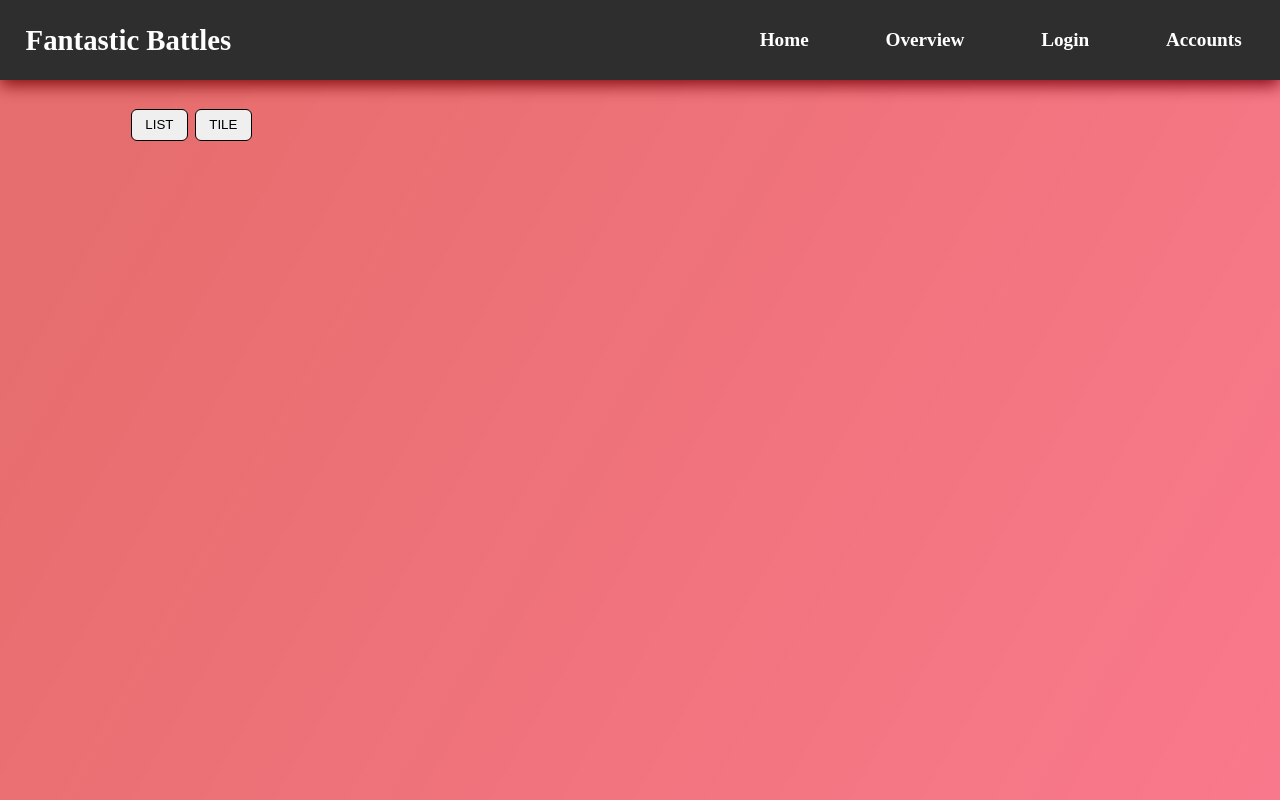
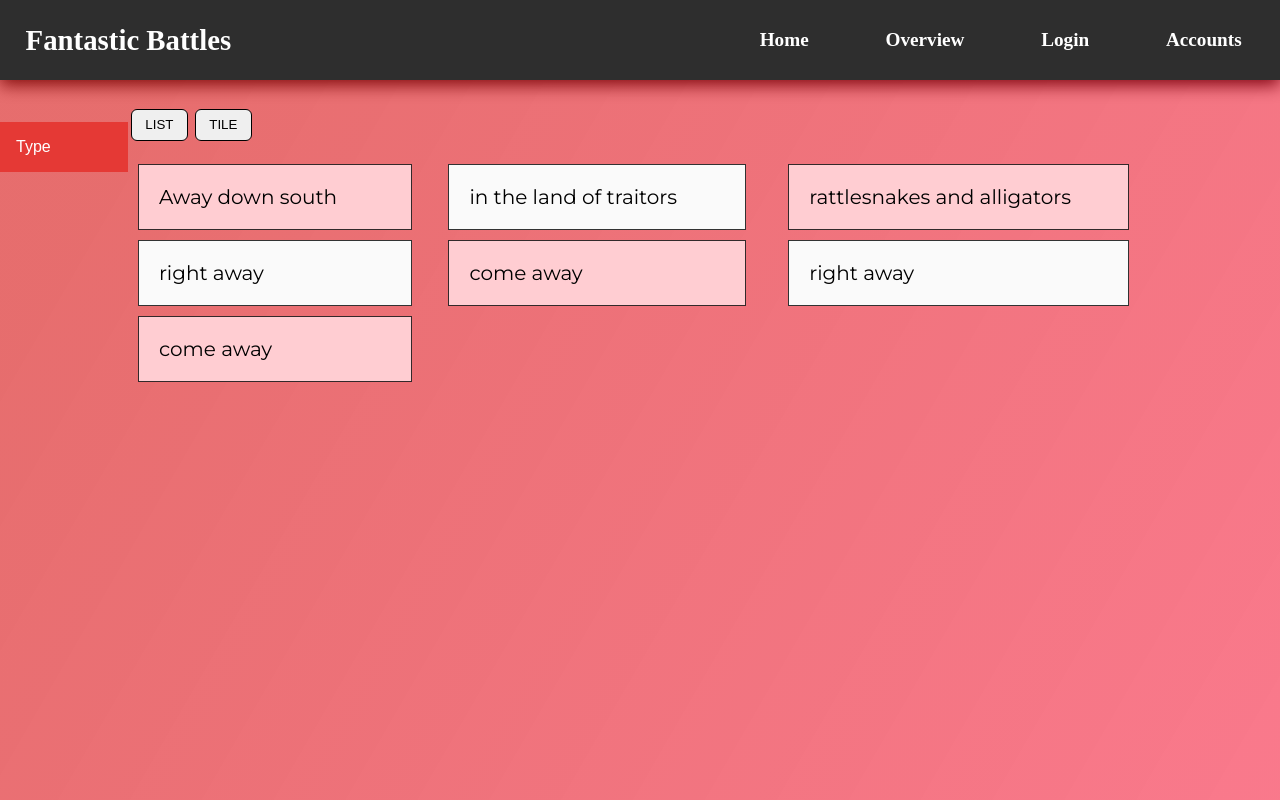
Before and after one commit to Plegeus/Fantastic-Battles-And-Where-To-Find-Them, a React (Create React App) app in the folder frontend/: page /overview in a window 1280 px wide. Both pictures are taken after a click on the button "TILE". Built offline with nearby package versions, Linux system fonts and the light colour scheme; no server answers.

Commit message:
filtering buttons in overview to be connected with backend

```diff
--- a/frontend/src/components/Overview/Overview.js
+++ b/frontend/src/components/Overview/Overview.js
@@ -17,10 +17,10 @@ const Overview = () => {
   }, [])
 
 
-  function showAddScreen() {
+  function showListScreen() {
     var tile = document.getElementById('tileView');
     var lst = document.getElementById('listView');
-    if (tile.style.display == 'block'){
+    if (tile.style.display == 'grid'){
       lst.style.display = 'block';
       tile.style.display = 'none';
       mayAdd = false;
@@ -36,16 +36,48 @@ const Overview = () => {
       mayAdd = false;
     }else {
       lst.style.display = 'none';
-      tile.style.display = 'block';
+      tile.style.display = 'grid';
       mayAdd = true;
     }
+  }
+  function showCommanderScreen() {
+    var cmndrs = document.getElementById('commanders');
+    var ntns = document.getElementById('nations');
+    var tms = document.getElementById('times');
+
+    cmndrs.style.display = 'block';
+    ntns.style.display = 'none';
+    tms.style.display = 'none';
+
+  }
+  function showNationScreen() {
+    var cmndrs = document.getElementById('commanders');
+    var ntns = document.getElementById('nations');
+    var tms = document.getElementById('times');
+
+    cmndrs.style.display = 'none';
+    ntns.style.display = 'block';
+    tms.style.display = 'none';
+
+  }
+  function showPeriodScreen() {
+    var cmndrs = document.getElementById('commanders');
+    var ntns = document.getElementById('nations');
+    var tms = document.getElementById('times');
+
+    cmndrs.style.display = 'none';
+    ntns.style.display = 'none';
+    tms.style.display = 'block';
+
   }
   return (
     <div>
       <div id="button-div">
-		<button id='btn' class="list-btn" onClick={showAddScreen}>List</button>
-    <button id='btn' class="tile-btn" onClick={showTileScreen}>Tile</button>
-    </div>
+		    <button id='btn' class="list-btn" onClick={showListScreen}>List</button>
+        <button id='btn' class="tile-btn" onClick={showTileScreen}>Tile</button>
+      </div>
+
+
     <div class="filter"> </div>
     <div id="listView">
       <table id="battle-table">
@@ -62,8 +94,53 @@ const Overview = () => {
           </thead>
       </table>
     </div>
-    <div id="tileView" class="grid-container"></div>
+    <div id="tileView" class="grid-container">
+      <a class="grid-item" href="login">Away down south</a>
+      <a class="grid-item">in the land of traitors</a>
+      <a class="grid-item">rattlesnakes and alligators</a>
+      <a class="grid-item">right away</a>
+      <a class="grid-item">come away</a>
+      <a class="grid-item">right away</a>
+      <a class="grid-item">come away</a>
     </div>
+    <div class="dropdown">
+        <button  class="dropbtn">Type</button>
+        <div  class="dropdown-content">
+          <a href="#" onClick={showCommanderScreen}>Commander</a>
+          <a href="#" onClick={showNationScreen}>Nation</a>
+          <a href="#" onClick={showPeriodScreen}>Period</a>
+        </div>
+      </div>
+      <div id='commanders' class="dropdown">
+        <button  class="dropbtn">Commanders</button>
+        <div class="dropdown-content">
+          <a href="#">Julius Caesar</a>
+          <a href="#">Rambo</a>
+          <a href="#">Connect this with backend</a>
+        </div>
+        </div>
+      <div id='nations' class="dropdown">
+        <button class="dropbtn">Nations</button>
+        <div class="dropdown-content">
+          <a href="#">Rome</a>
+          <a href="#">Gaul</a>
+          <a href="#">backend</a>
+        </div>
+      </div>
+        <div id='times' class="dropdown">
+        <button class="dropbtn">Periods</button>
+        <div class="dropdown-content">
+          <a href="#">Prehistory</a>
+          <a href="#">Antiquity</a>
+          <a href="#">Middle Ages</a>
+          <a href="#">Renaissance</a>
+          <a href="#">New Times</a>
+          <a href="#">Newest Times</a>
+          <a href="#">Own Times</a>
+        </div>
+        </div>
+    </div>
+
   )
 }
 
--- a/frontend/src/components/Overview/overview-tab.css
+++ b/frontend/src/components/Overview/overview-tab.css
@@ -30,7 +30,7 @@
 
 /* table */
 table{
- position: relative;
+ position: absolute;
  z-index: 2;
  top: 50%;
  width: 60%;
@@ -68,7 +68,7 @@ tr:nth-child(even){
 	position: absolute;
 	margin-top: 1rem;
 	margin-left: 10%;
-
+	flex-direction: rows;
 	width: 8rem;
 	height: 2rem;
 }
@@ -124,7 +124,7 @@ tr:nth-child(even){
 
 .grid-item {
 	width: 80%;
-	background-color: #ffcdd2;;
+	background-color: #ffcdd2;
 	border: 1px solid rgba(0, 0, 0, 0.8);
 	padding: 20px;
 	font-size: 20px;
@@ -140,3 +140,70 @@ tr:nth-child(even){
 #form-area{
 	z-index: 3;
 }
+
+.grid-item:hover {
+	background-color: #ec3244;
+}
+
+
+a{
+	text-decoration: none;
+	color:black;
+}
+.dropbtn {
+	min-width: 8rem;
+
+	background-color: #e53935;
+	color: white;
+	padding: 16px;
+	font-size: 16px;
+	border: none;
+	z-index: 700;
+	display: flex;
+  }
+
+  .dropdown {
+	margin-top: 1rem;
+	max-width: 8rem;
+	top: 1rem;
+	position: relative;
+	display: inline-block;
+	z-index: 700;
+	flex-direction: column;
+  }
+
+  .dropdown-content {
+	display: none;
+	position: absolute;
+	background-color: #f1f1f1;
+	min-width: 7rem;
+	box-shadow: 0px 8px 16px 0px rgba(0,0,0,0.2);
+	z-index: 701;
+  }
+
+  .dropdown-content a {
+	color: black;
+	padding: 12px 16px;
+	text-decoration: none;
+	display: block;
+	z-index: 700;
+  }
+
+  .dropdown-content a:hover {background-color: #ddd;}
+
+  .dropdown:hover .dropdown-content {display: block;}
+
+  .dropdown:hover .dropbtn {background-color: #e72d2a;}
+
+  #times{
+	z-index: 600;
+	display: none;
+  }
+  #nations{
+	z-index: 600;
+	display: none;
+  }
+  #commanders{
+	z-index: 600;
+	display: none;
+  }
```
